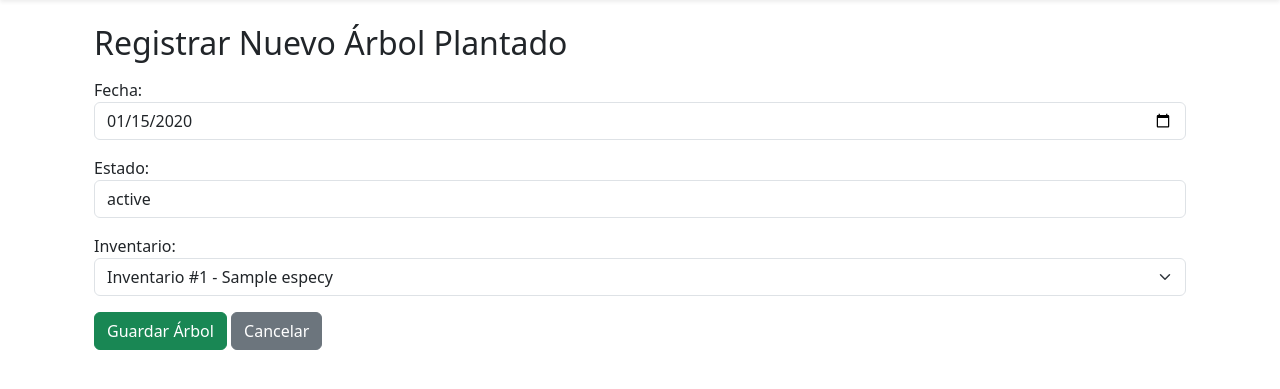
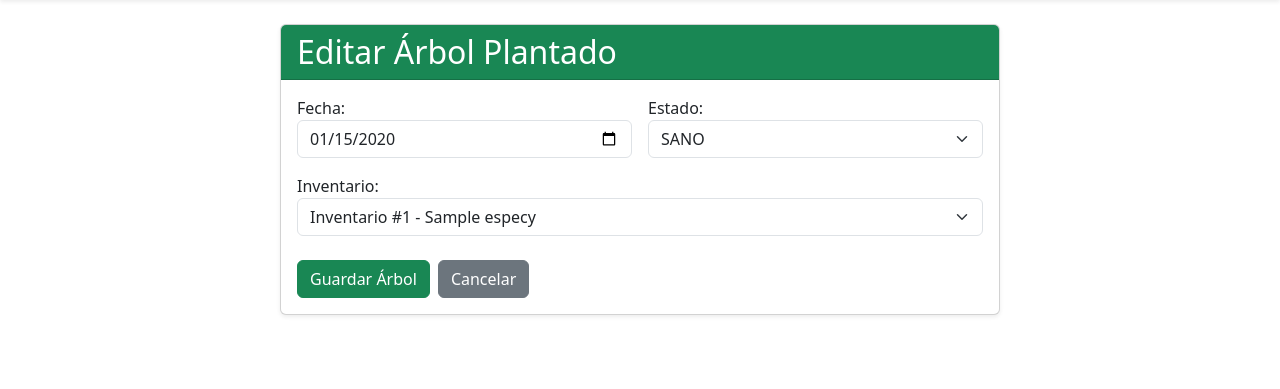
Before and after one commit to andrealuvjk/Proyecto-ReforestaSV, a Django app: page /mantenimientos/arboles/1/editar/ in a window 1280 px wide. Shown: the part 62-451 px from the top of the page. Run offline with Django 5.2, Linux system fonts and the light colour scheme; tables that the repository leaves empty hold one stand-in row (values such as "Sample post").

Commit message:
Mejoras y validaciones del modulo arboles plantados

```diff
--- a/mantenimientos/forms.py
+++ b/mantenimientos/forms.py
@@ -20,6 +20,7 @@ class MantenimientoForm(forms.ModelForm):
         self.fields['fecha'].input_formats = ['%Y-%m-%dT%H:%M']
 
 class ArbolPlantadoForm(forms.ModelForm):
+
     class Meta:
         model = ArbolPlantado
         fields = ['fecha', 'estado', 'inventario']
@@ -28,10 +29,23 @@ class ArbolPlantadoForm(forms.ModelForm):
                 'type': 'date',
                 'class': 'form-control'
             }),
-            'estado': forms.TextInput(attrs={
-                'class': 'form-control'
+            'estado': forms.Select(attrs={
+                'class': 'form-select'
             }),
             'inventario': forms.Select(attrs={
                 'class': 'form-select'
             }),
         }
+
+    def __init__(self, *args, **kwargs):
+        super().__init__(*args, **kwargs)
+
+        self.fields['fecha'].error_messages['required'] = (
+            'Por favor, ingresa la fecha del árbol.'
+        )
+        self.fields['estado'].error_messages['required'] = (
+            'Por favor, selecciona el estado del árbol.'
+        )
+        self.fields['inventario'].error_messages['required'] = (
+            'Por favor, selecciona un inventario.'
+        )
--- a/mantenimientos/models.py
+++ b/mantenimientos/models.py
@@ -1,8 +1,17 @@
 from django.db import models
 
 class ArbolPlantado(models.Model):
-    fecha = models.DateField(blank=True, null=True)
-    estado = models.CharField(max_length=50, blank=True, null=True)
+    fecha = models.DateField()
+
+    estado = models.CharField(
+        max_length=50,
+        choices=[
+            ('SANO', 'SANO'),
+            ('DETERIORADO', 'DETERIORADO'),
+            ('PERDIDO', 'PERDIDO'),
+        ]
+    )
+
     inventario = models.ForeignKey(
         'inventarios.Inventario',
         on_delete=models.CASCADE,
--- a/mantenimientos/templates/arboles-plantados/arboles_plantados.html
+++ b/mantenimientos/templates/arboles-plantados/arboles_plantados.html
@@ -1,13 +1,84 @@
 {% extends 'base.html' %}
 
 {% block content %}
-<div class="container mt-4">
-    <h2>Registrar Nuevo Árbol Plantado</h2>
-    <form method="POST" class="mt-3">
-        {% csrf_token %}
-        {{ form.as_p }}
-        <button type="submit" class="btn btn-success">Guardar Árbol</button>
-        <a href="{% url 'mantenimientos:arboles_lista' %}" class="btn btn-secondary">Cancelar</a>
-    </form>
+
+<div class="container mt-4 mb-4">
+    <div class="row justify-content-center">
+        <div class="col-12 col-md-10 col-lg-8">
+
+            <div class="card shadow-sm">
+                <div class="card-header bg-success text-white">
+                    <h2 class="mb-0">
+                     {% if form.instance.pk %}
+                       Editar Árbol Plantado
+                     {% else %}
+                      Registrar Nuevo Árbol Plantado
+                     {% endif %}
+                    </h2>
+                </div>
+
+                <div class="card-body">
+
+               <form method="POST" class="row g-3" lang="es" novalidate>
+                        {% csrf_token %}
+
+                        {% if form.non_field_errors %}
+                            <div class="alert alert-danger">
+                                {{ form.non_field_errors }}
+                            </div>
+                        {% endif %}
+
+                        <div class="col-12 col-md-6">
+                            {{ form.fecha.label_tag }}
+                            {{ form.fecha }}
+
+                            {% if form.fecha.errors %}
+                                <div class="text-danger small mt-1">
+                                    {{ form.fecha.errors }}
+                                </div>
+                            {% endif %}
+                        </div>
+
+                        <div class="col-12 col-md-6">
+                            {{ form.estado.label_tag }}
+                            {{ form.estado }}
+
+                            {% if form.estado.errors %}
+                                <div class="text-danger small mt-1">
+                                    {{ form.estado.errors }}
+                                </div>
+                            {% endif %}
+                        </div>
+
+                        <div class="col-12">
+                            {{ form.inventario.label_tag }}
+                            {{ form.inventario }}
+
+                            {% if form.inventario.errors %}
+                                <div class="text-danger small mt-1">
+                                    {{ form.inventario.errors }}
+                                </div>
+                            {% endif %}
+                        </div>
+
+                        <div class="col-12 d-flex flex-wrap gap-2 mt-4">
+                            <button type="submit" class="btn btn-success">
+                                Guardar Árbol
+                            </button>
+
+                            <a href="{% url 'mantenimientos:arboles_lista' %}"
+                               class="btn btn-secondary">
+                                Cancelar
+                            </a>
+                        </div>
+
+                    </form>
+
+                </div>
+            </div>
+
+        </div>
+    </div>
 </div>
+
 {% endblock %}
```
Also changed, not shown: mantenimientos/templates/arboles-plantados/arboles_lista.html (+31 -12 lines), mantenimientos/migrations/0002_alter_arbolplantado_estado.py (added), mantenimientos/migrations/0003_alter_arbolplantado_estado_alter_arbolplantado_fecha.py (added).
